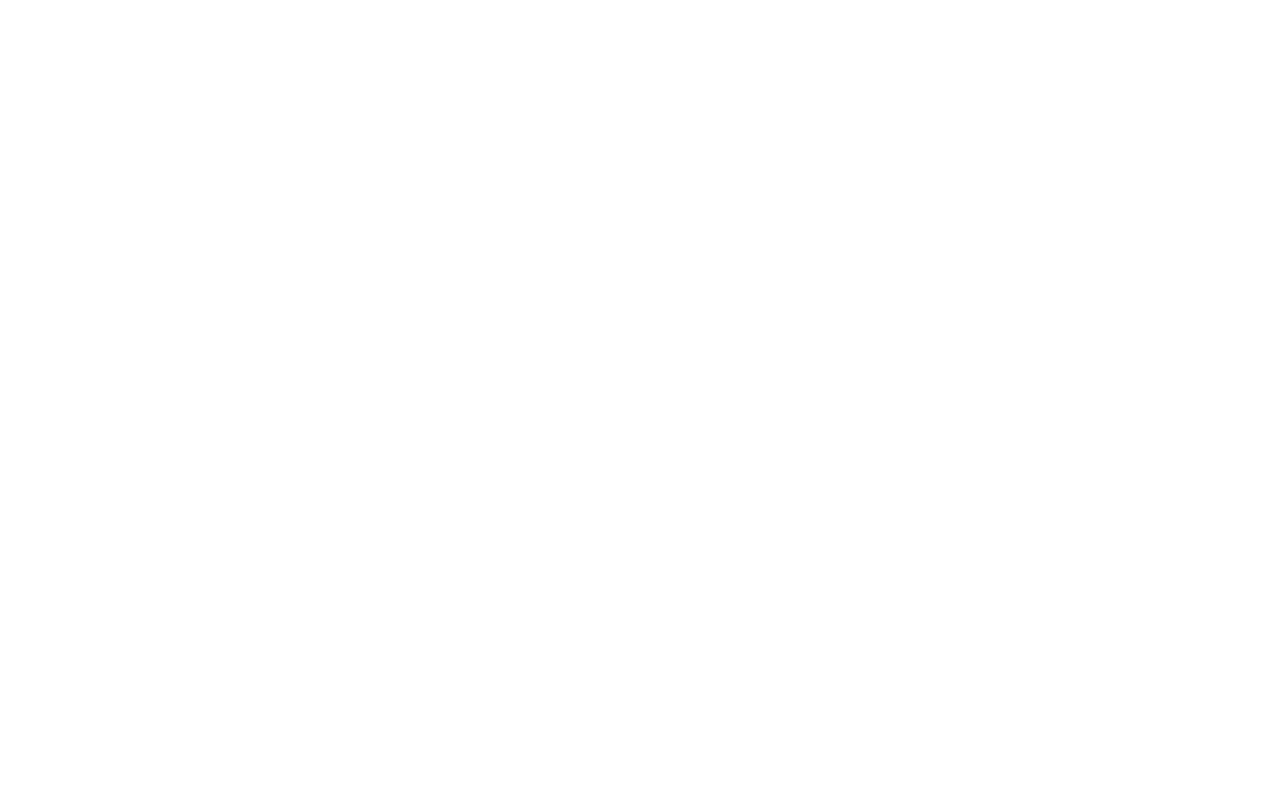
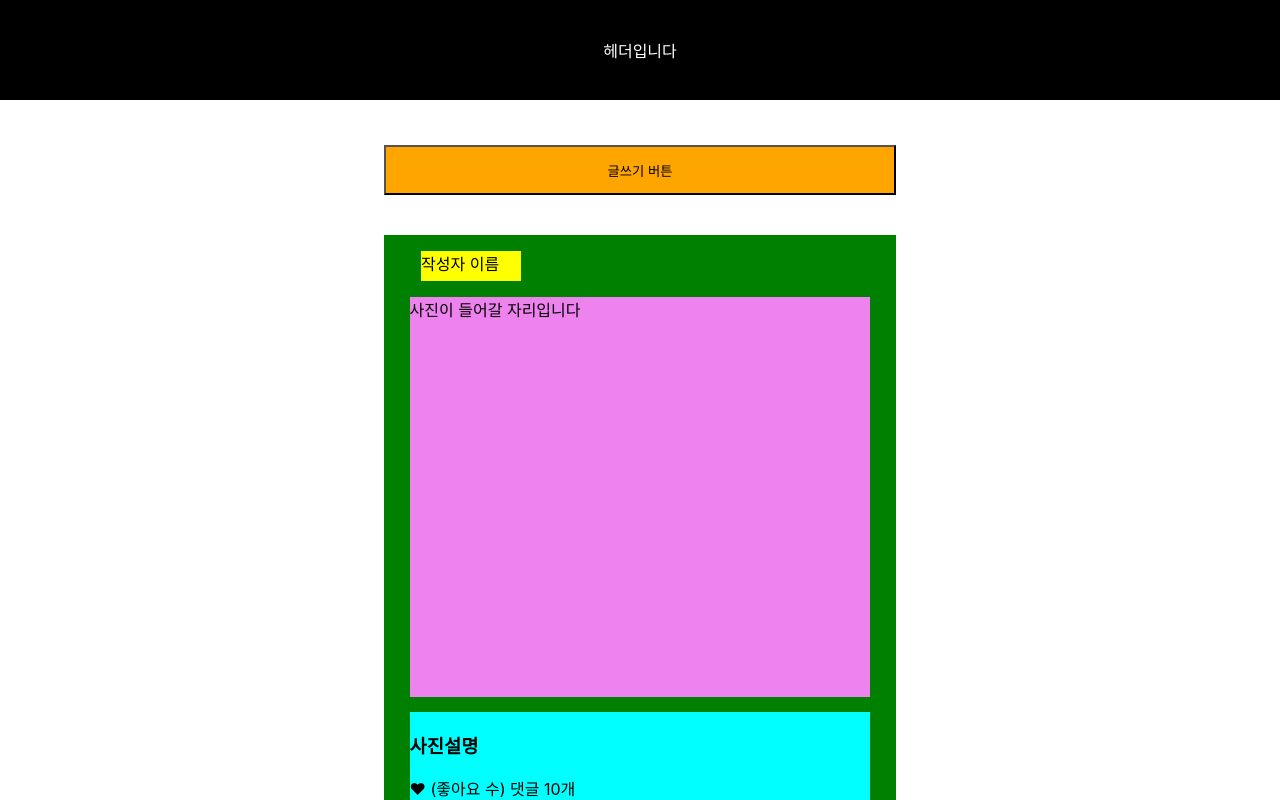
Before and after one commit to nimgnas/sparta-mini-sns, a React (Create React App) app: page / in a window 1280 px wide. Shown: the top 800 px of the page. Built offline with nearby package versions, Linux system fonts and the light colour scheme.

Commit message:
메인페이지 view

```diff
--- a/package.json
+++ b/package.json
@@ -12,6 +12,7 @@
     "react-dom": "^18.2.0",
     "react-router-dom": "^6.4.2",
     "react-scripts": "5.0.1",
+    "styled-components": "^5.3.6",
     "web-vitals": "^2.1.4"
   },
   "scripts": {
--- a/src/App.js
+++ b/src/App.js
@@ -1,5 +1,10 @@
+import React from "react";
+import Router from "./router/Router";
+
 function App() {
-  return <div className="App"></div>;
-}
+  return (
+    <Router />
+  );
+};
 
 export default App;
--- /dev/null
+++ b/src/components/Feed.jsx
@@ -0,0 +1,65 @@
+import React from "react";
+import styled from "styled-components";
+
+function Feed() {
+    return(
+        <FeedContainer>
+            <FeedContent>
+                <FeedWriter>작성자 이름</FeedWriter>
+                <FeedInfoContainer>
+                    <FeedImage>사진이 들어갈 자리입니다</FeedImage>
+                    <FeedInfo>
+                        <h3>사진설명</h3>
+                        <p>❤ (좋아요 수) <span>댓글 10개</span></p>
+                    </FeedInfo>
+                </FeedInfoContainer>
+            </FeedContent>
+        </FeedContainer>
+    );
+};
+
+export default Feed;
+
+const FeedContainer = styled.div`
+    width: 100%;
+    height: 100%;
+    display: flex;
+    align-items: center;
+    flex-direction: column;
+`;
+
+const FeedContent = styled.div`
+    width: 40%;
+    height: 620px;
+    background-color: green;
+    margin: 15px 0px;
+`;
+
+const FeedWriter = styled.p`
+    width: 100px;
+    height: 30px;
+    background-color: yellow;
+    margin-left: 37px;
+`;
+
+const FeedInfoContainer = styled.div`
+    width: 100%;
+    display: flex;
+    justify-content: center;
+    align-items: center;
+    flex-direction: column;
+`;
+
+const FeedImage = styled.div`
+    width: 90%;
+    height: 400px;
+    background-color: violet;
+    margin: 0px 15px;;
+`;
+
+const FeedInfo = styled.div`
+    width: 90%;
+    height: 120px;
+    background-color: aqua;
+    margin-top: 15px;
+`;
--- /dev/null
+++ b/src/components/Header.jsx
@@ -0,0 +1,25 @@
+import React from "react";
+import styled from "styled-components";
+
+function Header() {
+
+    return (
+        <HeaderNav>
+            헤더입니다
+        </HeaderNav>
+    );
+};
+
+export default Header;
+
+const HeaderNav = styled.div`
+    width: 100%;
+    height: 100px;
+    background-color: black;
+    margin-bottom: 20px;
+    color: white;
+    text-align: center;
+    display: flex;
+    justify-content: center;
+    align-items: center;
+`;
--- /dev/null
+++ b/src/components/Layout.jsx
@@ -0,0 +1,24 @@
+import React from "react";
+import styled from "styled-components";
+import Header from "./Header";
+import Writing from "./Writing";
+import Feed from "./Feed";
+
+function Layout() {
+    return (
+        <LayoutContainer>
+            <Header />
+            <Writing />
+            <Feed />
+            <Feed />
+        </LayoutContainer>
+    );
+};
+
+export default Layout;
+
+const LayoutContainer = styled.div`
+    width: 100%;
+    height: 100%;
+    margin: 0px;
+`;
--- /dev/null
+++ b/src/components/Writing.jsx
@@ -0,0 +1,26 @@
+import React from "react";
+import styled from "styled-components";
+
+function Writing() {
+    return(
+        <WritingForm>
+            <WriteButton>글쓰기 버튼</WriteButton>
+        </WritingForm>
+    );
+};
+
+export default Writing;
+
+const WritingForm = styled.form`
+    width: 100%;
+    height: 100px;
+    display: flex;
+    justify-content: center;
+    align-items: center;
+`;
+
+const WriteButton = styled.button`
+    width: 40%;
+    height: 50px;
+    background-color: orange;
+`;
--- /dev/null
+++ b/src/index.css
@@ -0,0 +1,13 @@
+body {
+    margin: 0;
+    font-family: -apple-system, BlinkMacSystemFont, 'Segoe UI', 'Roboto', 'Oxygen',
+      'Ubuntu', 'Cantarell', 'Fira Sans', 'Droid Sans', 'Helvetica Neue',
+      sans-serif;
+    -webkit-font-smoothing: antialiased;
+    -moz-osx-font-smoothing: grayscale;
+  }
+
+  code {
+    font-family: source-code-pro, Menlo, Monaco, Consolas, 'Courier New',
+      monospace;
+  }
--- a/src/index.js
+++ b/src/index.js
@@ -1,6 +1,9 @@
 import React from "react";
 import ReactDOM from "react-dom/client";
 import App from "./App";
+import "./index.css";
 
 const root = ReactDOM.createRoot(document.getElementById("root"));
-root.render(<App />);
+root.render(
+    <App />
+);
--- /dev/null
+++ b/src/pages/Home.jsx
@@ -0,0 +1,14 @@
+import React from "react";
+import Layout from "../components/Layout";
+import Header from "../components/Header";
+
+function Home() {
+
+    return (
+        <Layout>
+            <Header />
+        </Layout>
+    );
+};
+
+export default Home;
--- /dev/null
+++ b/src/router/Router.jsx
@@ -0,0 +1,15 @@
+import React from "react";
+import {BrowserRouter, Routes, Route} from "react-router-dom";
+import Home from "../pages/Home";
+
+const Router = () => {
+    return (
+        <BrowserRouter>
+            <Routes>
+                <Route path="/" element= {<Home />} />
+            </Routes>
+        </BrowserRouter>
+    );
+}
+
+export default Router;
```
Also changed, not shown: 1 other file (tests, documents, lock files or other folders).
